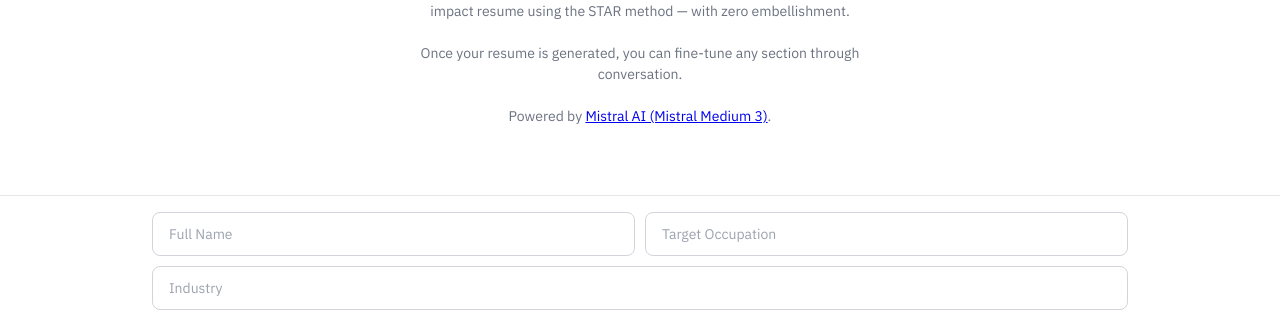
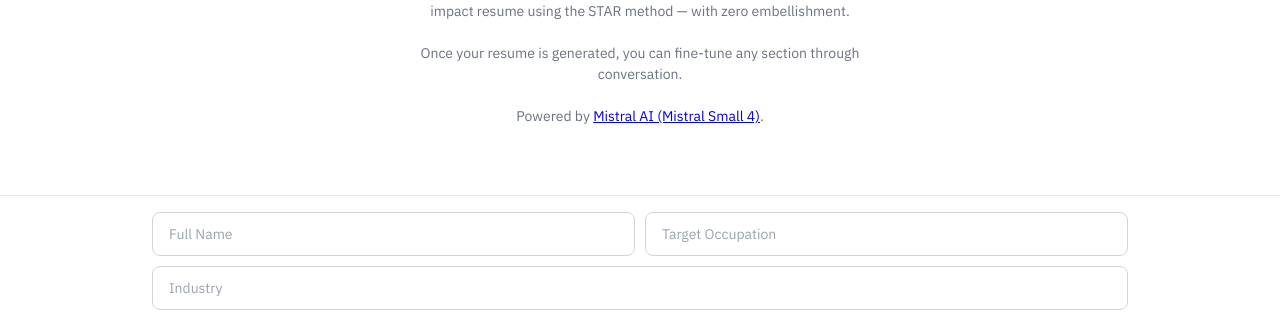
Before and after one commit to cfornesa/Resume-Editor-Agent, a Flask app: page / in a window 1280 px wide. Shown: the part 240-554 px from the top of the page. Run offline with Flask 3, Linux system fonts and the light colour scheme.

Commit message:
More accurate wording for the Small model, which is used to implement RAG.

```diff
--- a/templates/index.html
+++ b/templates/index.html
@@ -44,7 +44,7 @@
                         <p class="welcome-text">&nbsp;</p>
                         <p class="welcome-text">Once your resume is generated, you can fine-tune any section through conversation.</p>
                         <p class="welcome-text">&nbsp;</p>
-                        <p class="welcome-text">Powered by <a href="https://mistral.ai/news/mistral-medium-3" target="_blank">Mistral AI (Mistral Medium 3)</a>.</p>
+                        <p class="welcome-text">Powered by <a href="https://mistral.ai/news/mistral-medium-3" target="_blank">Mistral AI (Mistral Small 4)</a>.</p>
                     </div>
 
                     <!-- Messages Container -->
```
Also changed, not shown: previous/index.html (renamed from index.html).
